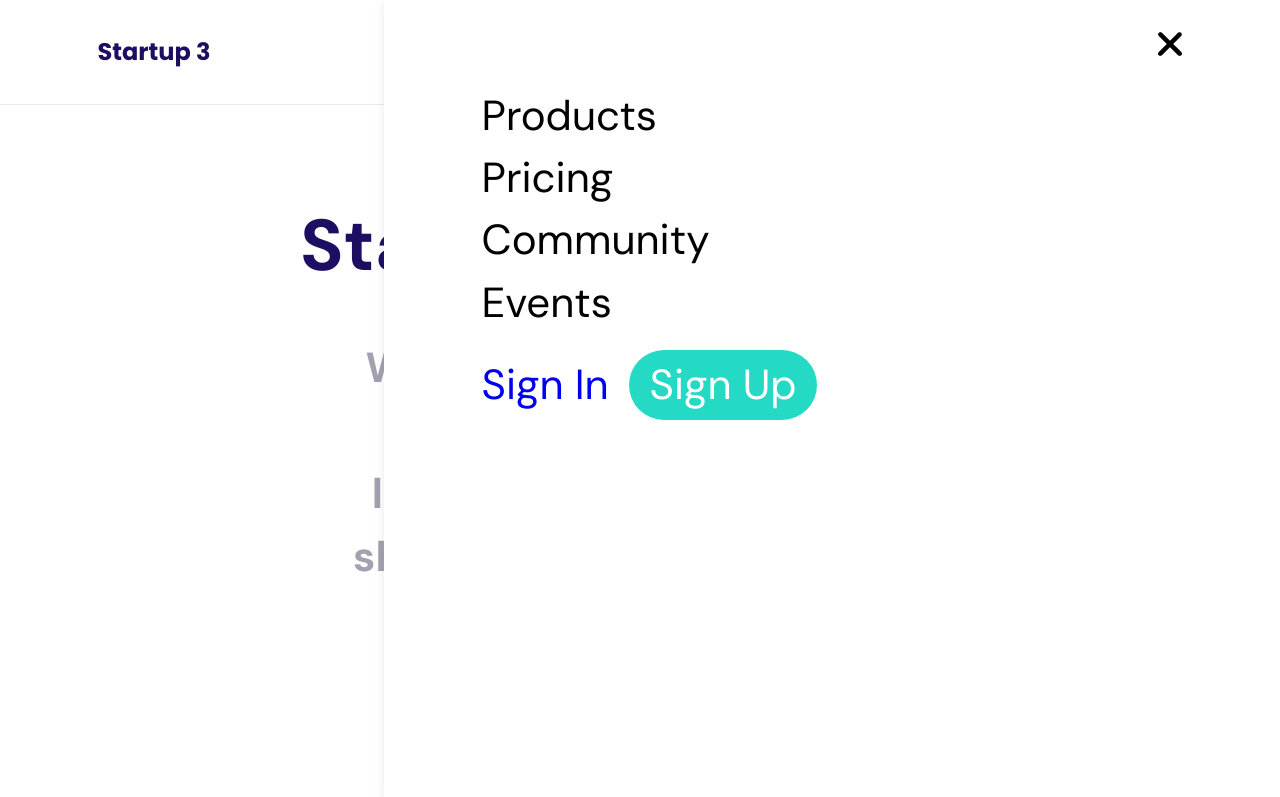
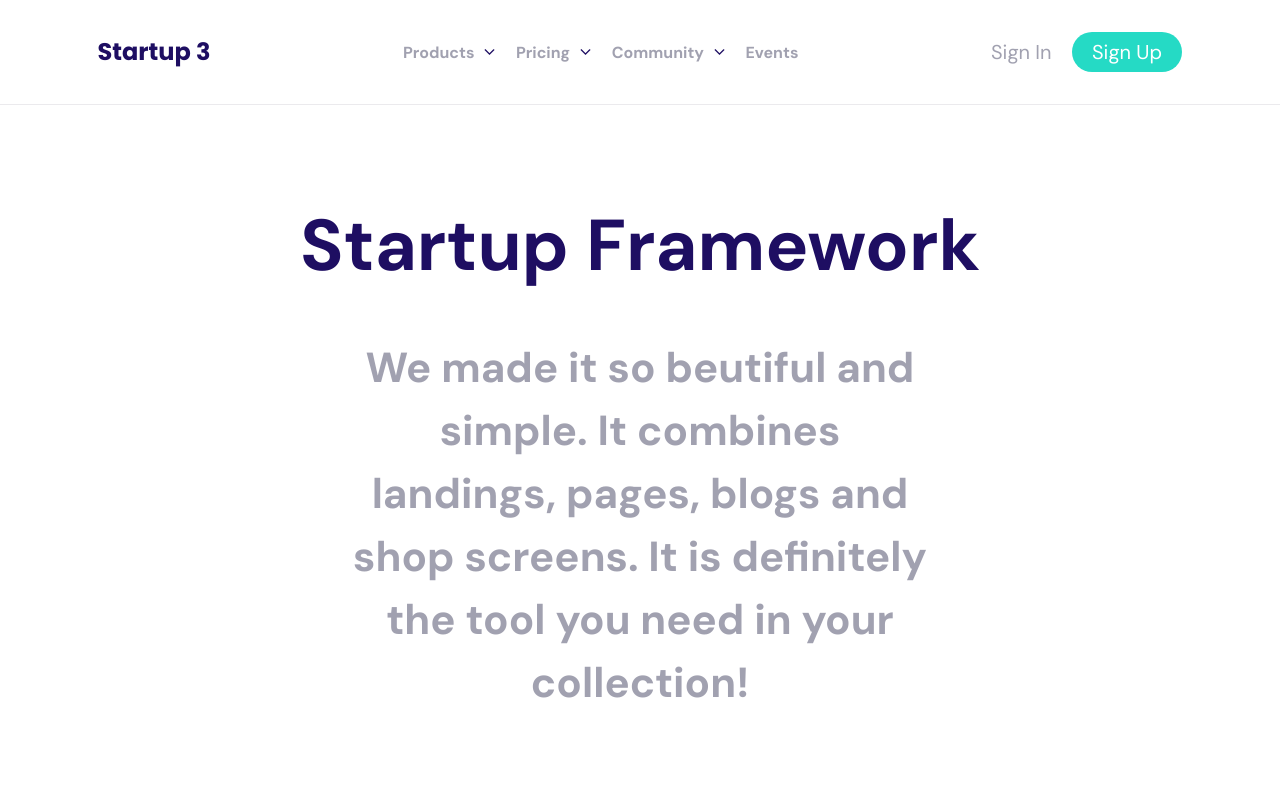
Before and after one commit to Abduval1ev/doston-project, a plain HTML site: page index.html in a window 1280 px wide. Shown: the top 797 px of the page. Drawn offline with Linux system fonts and the light colour scheme.

Commit message:
fix all 2

```diff
--- a/index.html
+++ b/index.html
@@ -107,7 +107,7 @@
           </div>
         </div>
       </section>
-      <div class="mobile-menu mobile-active container">
+      <div class="mobile-menu container">
         <div class="mobile-nav-close">
           <img
             src="./images/close.png"
```
